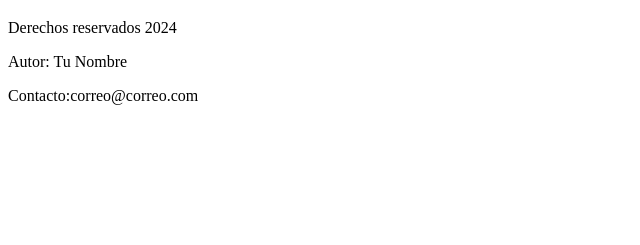
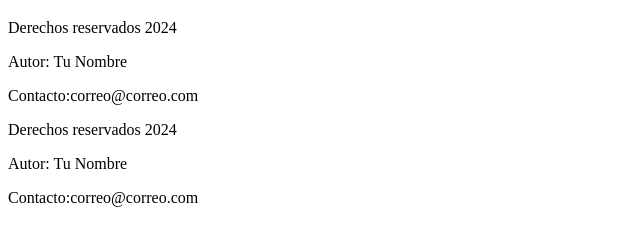
Before and after one commit to juanlassalle/practica-ramas, a plain HTML site: page index.html in a window 1280 px wide. Shown: the part 61-306 px from the top of the page, without its empty margins (0-640 px from the left). Drawn offline with Linux system fonts and the light colour scheme.

Commit message:
probando 2 footers

```diff
--- a/index.html
+++ b/index.html
@@ -12,5 +12,10 @@
         <p>Autor: Tu Nombre</p>
         <p>Contacto:correo@correo.com</p>
     </footer>
+    <footer>
+        <p>Derechos reservados 2024</p>
+        <p>Autor: Tu Nombre</p>
+        <p>Contacto:correo@correo.com</p>
+    </footer>
 </body>
 </html>
```
